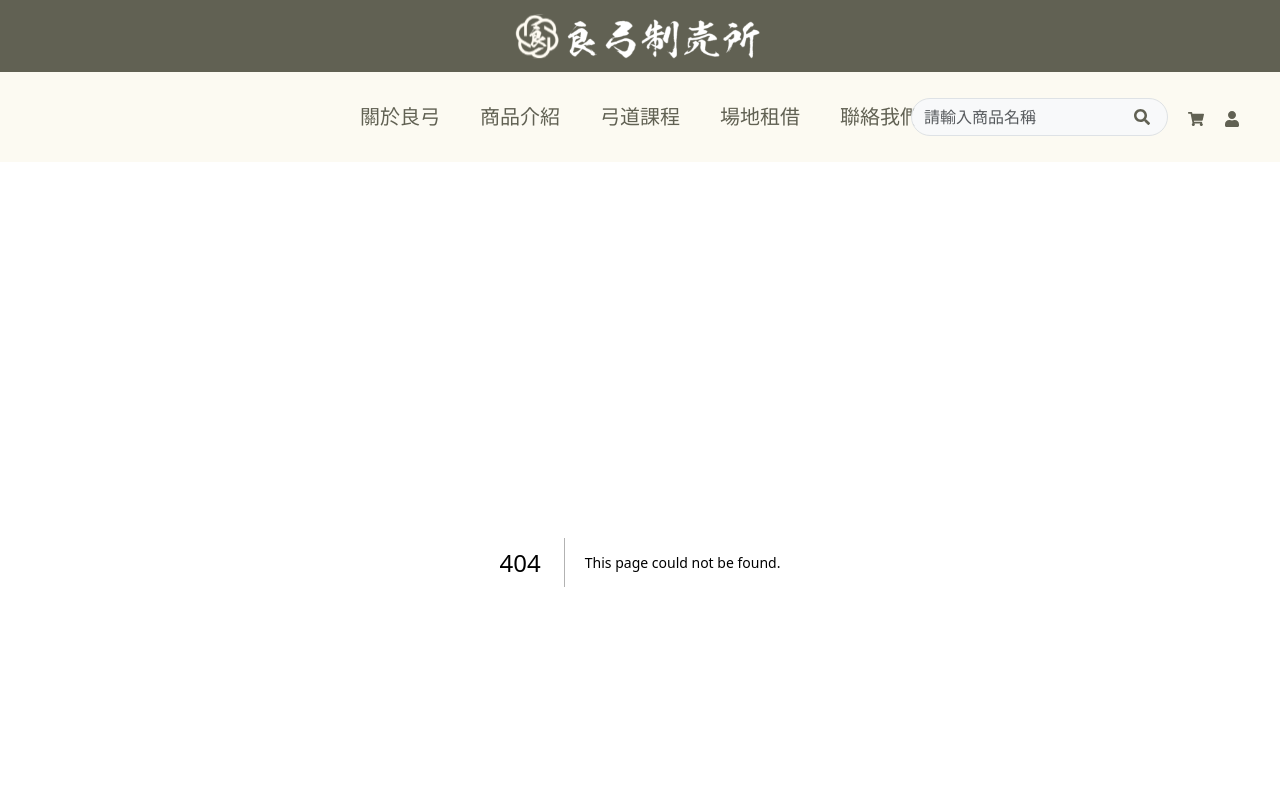
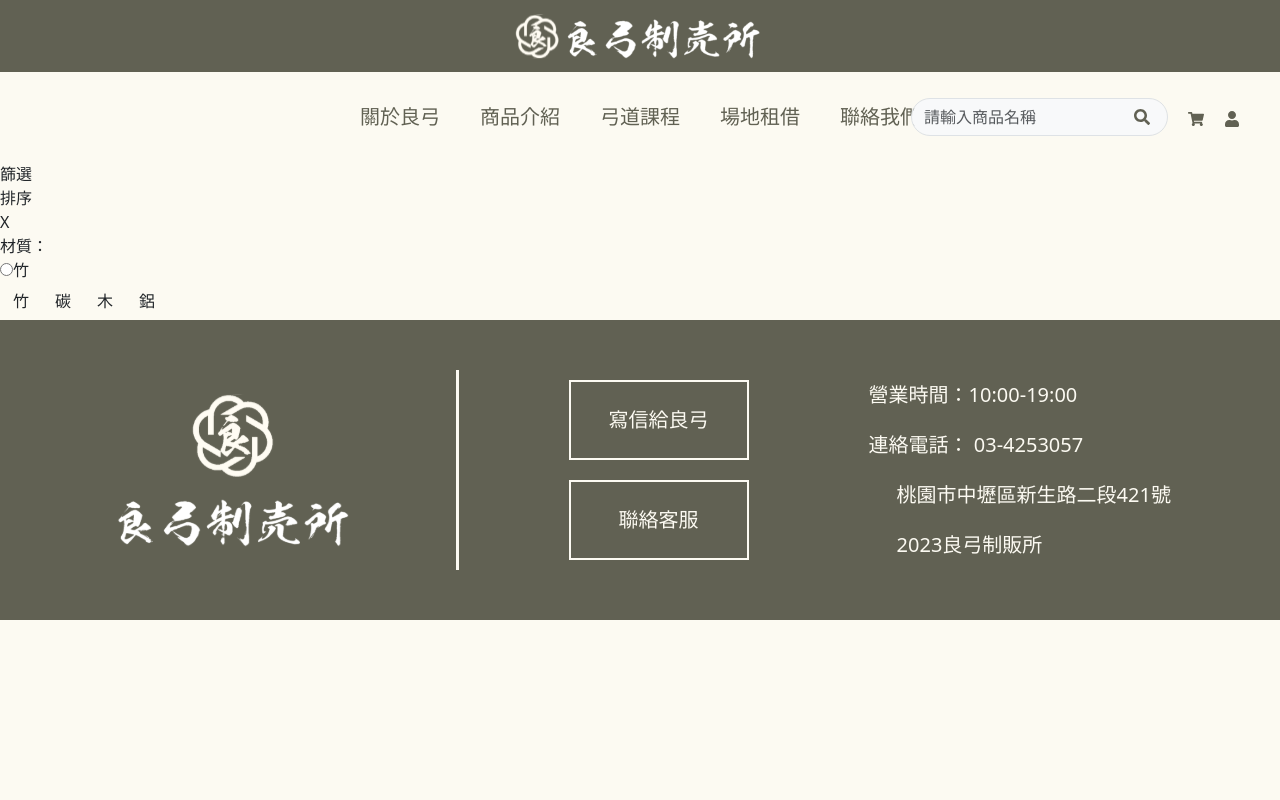
Before and after one commit to asmallgreen/final_project, a Next.js app in the folder client/: page /product/tmp in a window 1280 px wide. Before the commit this address had no page. Shown: the top 800 px of the page. Built offline with nearby package versions, Linux system fonts and the light colour scheme; some icons are missing; a web font is replaced by a local one.

Commit message:
1510
切板暫存

```diff
--- a/client/src/components/attributes/length.js
+++ b/client/src/components/attributes/length.js
@@ -5,7 +5,7 @@ export default function Length() {
     <>
       <div className="atrribute">
         <div className="attr-title">軸心：</div>
-        <div className="attr-btns">
+        <div className="attr-btns-length">
           <div className="attr-btn btn">1913</div>
           <div className="attr-btn btn">2014</div>
           <div className="attr-btn btn">7620</div>
--- a/client/src/components/attributes/material.js
+++ b/client/src/components/attributes/material.js
@@ -5,7 +5,7 @@ export default function Material() {
     <>
       <div className="atrribute">
         <div className="attr-title">材質：</div>
-        <div className="attr-btns">
+        <div className="attr-btns-material">
           <div className="attr-btn btn">竹</div>
           <div className="attr-btn btn">碳</div>
           <div className="attr-btn btn">木</div>
--- /dev/null
+++ b/client/src/pages/product/tmp/index.js
@@ -0,0 +1,30 @@
+import React from "react";
+
+export default function FilterModal() {
+  return (
+    <>
+      <div className="product-filter-modal">
+        <div className="click-area">
+          <div className="filter-btn">篩選</div>
+          <div className="sort-btn">排序</div>
+          <div className="close-btn">X</div>
+        </div>
+        <div className="select-area">
+          <div className="select-attr-btns ">
+            <div className="attr-title">材質：</div>
+            <div className="attr-btn">
+              <input class="attr-check" type="radio" name="AA"></input>
+              <span class="attr-text">竹</span>
+            </div>
+            <div className="attr-btns">
+              <div className="attr-btn btn">竹</div>
+              <div className="attr-btn btn">碳</div>
+              <div className="attr-btn btn">木</div>
+              <div className="attr-btn btn">鋁</div>
+            </div>
+          </div>
+        </div>
+      </div>
+    </>
+  );
+}
--- a/client/src/styles/components/attributes/length.scss
+++ b/client/src/styles/components/attributes/length.scss
@@ -1,5 +1,5 @@
 .atrribute {
-  .attr-btns {
+  .attr-btns-length {
     .attr-btn {
       border-radius: 0;
       color: $secondary;
@@ -15,7 +15,7 @@
 }
 @media screen and (max-width: 768px) {
   .atrribute {
-    .attr-btns {
+    .attr-btns-length  {
       .attr-btn {
         margin-inline: 2px;
         font-size: 16px;
--- a/client/src/styles/components/attributes/material.scss
+++ b/client/src/styles/components/attributes/material.scss
@@ -1,5 +1,5 @@
 .atrribute {
-  .attr-btns {
+  .attr-btns-material {
     .attr-btn {
       border-radius: 0;
       color: $secondary;
@@ -15,7 +15,7 @@
 }
 @media screen and (max-width: 768px) {
   .atrribute {
-    .attr-btns {
+    .attr-btns-material {
       .attr-btn {
         margin-inline: 2px;
         font-size: 16px;
--- /dev/null
+++ b/client/src/styles/filter-modal.scss
@@ -0,0 +1,47 @@
+// .product-filter-modal {
+//   width: 926px;
+//   height: 646px;
+//   color: $secondary;
+//   border: 1px solid $secondary;
+//   .click-area {
+//     display: flex;
+//     align-items: center;
+//     justify-content: center;
+//     background-color: rgb(235, 220, 153);
+//     position: relative;
+//     .filter-btn {
+//       font-size: 25px;
+//     }
+//     .sort-btn {
+//       font-size: 25px;
+//     }
+//     .close-btn {
+//       position: absolute;
+//       right: 5px;
+//       top: 5px;
+//       border-radius: 50%;
+//       border: 1px solid $secondary;
+//     }
+//   }
+//   .select-area {
+//     background-color: #ffffff;
+//     .select-attr-btns {
+//       .attr-title {
+//         font-size: 20px;
+//         font-weight: bold;
+//       }
+//       .attr-btn {
+//         border-radius: 20px;
+//         border: 1px solid $secondary;
+//         margin: 0 auto;
+//         .attr-check {
+//             border: 1px solid $secondary;
+//         }
+//         .attr-text {
+//             font-size: 18px;
+//             color: $secondary;
+//         }
+//       }
+//     }
+//   }
+// }
--- a/client/src/styles/index.scss
+++ b/client/src/styles/index.scss
@@ -2,15 +2,6 @@
 @import "global.scss";
 
 @import "components.scss";
-
-//商品
-@import "product.scss";
-
-
-//category
-@import "category.scss";
-
-
 
 
 //各個pages scss
@@ -20,7 +11,15 @@
 @import "member-order.scss";
 @import "member-coupon.scss";
 
+//商品
+@import "product.scss";
 
+
+//category
+@import "category.scss";
+
+//商品頁篩選、排序
+@import "filter-modal.scss";
 
 
 // bootstrap
```
